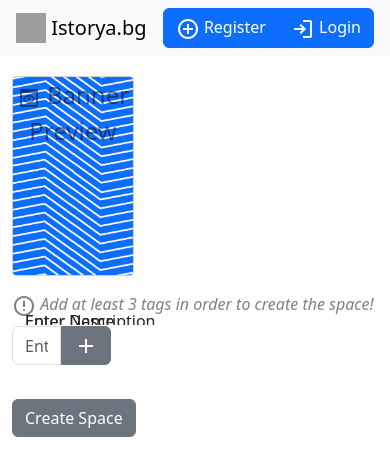
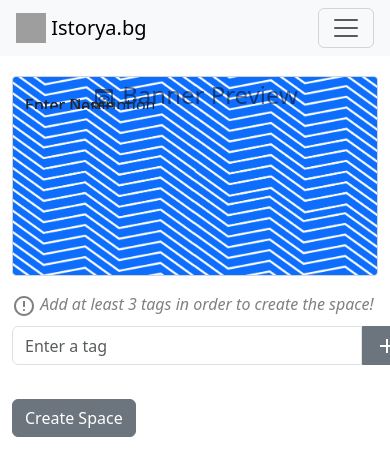
Before and after one commit to kaloydimitrov/Tekst, a Django app: template routing/templates/spaces/create-space.html in a window 390 px wide; the page is wider, and only the part inside the window is pictured. Shown: the top 476 px of that part. Run offline with Django 5.2, Linux system fonts and the light colour scheme; the template is opened without the code that fills it, so the values that code supplies are empty; some libraries are stand-ins or nearby versions; grey boxes are pictures that could not be loaded.

Commit message:
responsive design

```diff
--- a/posts/models.py
+++ b/posts/models.py
@@ -10,7 +10,6 @@ class Post(models.Model):
     name = models.CharField(max_length=100, validators=[validate_len])
     content = models.TextField(validators=[validate_len])
     visibility = models.BooleanField(default=True)
-    views = models.IntegerField(default=0)
     created_at = models.DateTimeField(auto_now_add=True)
     updated_at = models.DateTimeField(auto_now=True)
 
@@ -28,7 +27,6 @@ class Post(models.Model):
         weight_reactions = 0.4
 
         return (weight_comments * self.comments_count) + (weight_reactions * self.reactions_count)
-
 
     @property
     def tags(self):
--- a/routing/static/css/main.css
+++ b/routing/static/css/main.css
@@ -1,6 +1,14 @@
+*, ::before, ::after {
+    box-sizing: border-box;
+}
+
 .main-nav {
     padding-left: 1em;
     padding-right: 1em;
+}
+
+#bootstrap-override .responsive-dropdown {
+    display: none;
 }
 
 .main-header .dropdown-toggle:focus,
--- /dev/null
+++ b/routing/static/css/responsive.css
@@ -0,0 +1,19 @@
+@media only screen and (max-width: 600px) {
+    #bootstrap-override .image-preview-container,
+    #bootstrap-override .tags-space-container .card
+    {
+        width: 100%;
+    }
+}
+
+@media only screen and (max-width: 1000px) {
+    .main-nav .authenticated-container,
+    .main-nav .btn-group
+    {
+        display: none;
+    }
+
+    #bootstrap-override .responsive-dropdown {
+        display: block;
+    }
+}
--- a/routing/templates/base.html
+++ b/routing/templates/base.html
@@ -4,6 +4,8 @@
 <html lang="en">
 <head>
     <meta charset="UTF-8">
+    <meta name="viewport" content="width=device-width, initial-scale=1.0">
+
     <title>{% block title %}{% endblock %}</title>
 
     {# VueJS integration #}
@@ -22,8 +24,9 @@
 
     {# Styles #}
     <link rel="stylesheet" href="{% static 'css/main.css' %}">
+    <link rel="stylesheet" href="{% static 'css/responsive.css' %}">
 </head>
-<body>
+<body id="bootstrap-override">
     <header class="main-header">
         <nav class="navbar navbar-light bg-light main-nav">
             <a class="navbar-brand" href="{% url 'home' %}">
@@ -80,7 +83,50 @@
                     </button>
                 {% endif %}
             </div>
+
+            <div class="responsive-dropdown">
+                <button class="navbar-toggler" type="button" data-bs-toggle="collapse" data-bs-target="#navbarToggleExternalContent" aria-controls="navbarToggleExternalContent" aria-expanded="false" aria-label="Toggle navigation">
+                    <span class="navbar-toggler-icon"></span>
+                </button>
+            </div>
         </nav>
+        <div class="collapse" id="navbarToggleExternalContent">
+            <ul class="list-group">
+                {% if request.user.is_authenticated %}
+                <li class="list-group-item">
+                    <a class="text-decoration-none" href="{% url 'list_spaces' %}">
+                        <svg xmlns="http://www.w3.org/2000/svg" height="24px" viewBox="0 -960 960 960" width="24px" fill="#000000"><path d="M440-183v-274L200-596v274l240 139Zm80 0 240-139v-274L520-457v274Zm-80 92L160-252q-19-11-29.5-29T120-321v-318q0-22 10.5-40t29.5-29l280-161q19-11 40-11t40 11l280 161q19 11 29.5 29t10.5 40v318q0 22-10.5 40T800-252L520-91q-19 11-40 11t-40-11Zm200-528 77-44-237-137-78 45 238 136Zm-160 93 78-45-237-137-78 45 237 137Z"/></svg>
+                        Browse spaces
+                    </a>
+                </li>
+                <li class="list-group-item">
+                    <a class="text-decoration-none" href="{% url 'create_space' %}">
+                        <svg xmlns="http://www.w3.org/2000/svg" height="24px" viewBox="0 -960 960 960" width="24px" fill="#000000"><path d="M440-280h80v-160h160v-80H520v-160h-80v160H280v80h160v160ZM200-120q-33 0-56.5-23.5T120-200v-560q0-33 23.5-56.5T200-840h560q33 0 56.5 23.5T840-760v560q0 33-23.5 56.5T760-120H200Zm0-80h560v-560H200v560Zm0-560v560-560Z"/></svg>
+                        Create space
+                    </a>
+                </li>
+                <li class="list-group-item">
+                    <a class="text-decoration-none" href="{% url 'logout' %}">
+                        <svg xmlns="http://www.w3.org/2000/svg" height="24px" viewBox="0 -960 960 960" width="24px" fill="#000000"><path d="M200-120q-33 0-56.5-23.5T120-200v-560q0-33 23.5-56.5T200-840h280v80H200v560h280v80H200Zm440-160-55-58 102-102H360v-80h327L585-622l55-58 200 200-200 200Z"/></svg>
+                        Logout
+                    </a>
+                </li>
+                {% else %}
+                <li class="list-group-item">
+                    <a class="text-decoration-none" href="{% url 'sign-up' %}">
+                        <svg xmlns="http://www.w3.org/2000/svg" height="24px" viewBox="0 -960 960 960" width="24px" fill="#000000"><path d="M440-280h80v-160h160v-80H520v-160h-80v160H280v80h160v160Zm40 200q-83 0-156-31.5T197-197q-54-54-85.5-127T80-480q0-83 31.5-156T197-763q54-54 127-85.5T480-880q83 0 156 31.5T763-763q54 54 85.5 127T880-480q0 83-31.5 156T763-197q-54 54-127 85.5T480-80Zm0-80q134 0 227-93t93-227q0-134-93-227t-227-93q-134 0-227 93t-93 227q0 134 93 227t227 93Zm0-320Z"/></svg>
+                        Register
+                    </a>
+                </li>
+                <li class="list-group-item">
+                    <a class="text-decoration-none" href="{% url 'login' %}">
+                        <svg xmlns="http://www.w3.org/2000/svg" height="24px" viewBox="0 -960 960 960" width="24px" fill="#000000"><path d="M480-120v-80h280v-560H480v-80h280q33 0 56.5 23.5T840-760v560q0 33-23.5 56.5T760-120H480Zm-80-160-55-58 102-102H120v-80h327L345-622l55-58 200 200-200 200Z"/></svg>
+                        Login
+                    </a>
+                </li>
+                {% endif %}
+            </ul>
+        </div>
     </header>
 
     {% if messages %}
--- a/routing/templates/includes/js/vue-app-posts.js
+++ b/routing/templates/includes/js/vue-app-posts.js
@@ -75,6 +75,9 @@ const postsApp = new Vue({
         },
         listComments(postId) {
             const spinner = document.getElementById(`loadingContainer${postId}`);
+            const section = document.getElementById(`stickyHeader${postId}`);
+
+            section.scrollIntoView({ behavior: 'smooth' });
 
             axios.
             get(`/api/comment/${postId}/`)
--- a/routing/templates/includes/posts.html
+++ b/routing/templates/includes/posts.html
@@ -24,14 +24,14 @@
             </span>
         </div>
         <div class="list-group list-group-flush text-muted">
-            <header class="sticky-header">
+            <header class="sticky-header" :id="'stickyHeader' + post.id">
                 <li class="list-group-item d-flex justify-content-between">
                     <span data-bs-toggle="collapse" role="button" aria-expanded="false" aria-controls="collapse" @click="listComments(post.id)" :href="'#collapse' + post.id">
                         [[ post.comments_count ]] comments
                     </span>
                     <span>
                         <svg xmlns="http://www.w3.org/2000/svg" height="24px" viewBox="0 -960 960 960" width="24px" fill="#5f6368"><path d="m136-240-56-56 296-298 160 160 208-206H640v-80h240v240h-80v-104L536-320 376-480 136-240Z"/></svg>
-                        [[ post.rating ]] rating
+                        [[ (Math.round(post.rating * 100) / 100).toFixed(1) ]] rating
                     </span>
                     <span>[[ post.reactions_count ]] reactions</span>
 
--- a/routing/templates/posts/create-post.html
+++ b/routing/templates/posts/create-post.html
@@ -275,7 +275,7 @@
     }
 
     .card {
-        width: 33.3%;
+        width: 25em;
         margin-bottom: 16px;
     }
 
--- a/routing/templates/spaces/create-space.html
+++ b/routing/templates/spaces/create-space.html
@@ -8,14 +8,6 @@
         {% csrf_token %}
         {% include 'includes/errors.html' %}
 
-        <div class="image-preview-container">
-            <label for="image-preview">
-                <svg xmlns="http://www.w3.org/2000/svg" height="24px" viewBox="0 -960 960 960" width="24px" fill="#0000007F"><path d="M200-120q-33 0-56.5-23.5T120-200v-560q0-33 23.5-56.5T200-840h560q33 0 56.5 23.5T840-760v560q0 33-23.5 56.5T760-120H200Zm0-80h560v-480H200v480Zm280-80q-82 0-146.5-44.5T240-440q29-71 93.5-115.5T480-600q82 0 146.5 44.5T720-440q-29 71-93.5 115.5T480-280Zm0-60q56 0 102-26.5t72-73.5q-26-47-72-73.5T480-540q-56 0-102 26.5T306-440q26 47 72 73.5T480-340Zm0-100Zm0 60q25 0 42.5-17.5T540-440q0-25-17.5-42.5T480-500q-25 0-42.5 17.5T420-440q0 25 17.5 42.5T480-380Z"/></svg>
-                Banner Preview
-            </label>
-            <img id="image-preview" src="{% static 'images/default-banner.png' %}" alt="Image Preview">
-        </div>
-
         <div class="form-floating mb-3">
             {{ form.name }}
             <label for="name">Enter Name</label>
@@ -23,6 +15,14 @@
         <div class="form-floating mb-3">
             {{ form.description }}
             <label for="description">Enter Description</label>
+        </div>
+
+        <div class="image-preview-container">
+            <label for="image-preview">
+                <svg xmlns="http://www.w3.org/2000/svg" height="24px" viewBox="0 -960 960 960" width="24px" fill="#0000007F"><path d="M200-120q-33 0-56.5-23.5T120-200v-560q0-33 23.5-56.5T200-840h560q33 0 56.5 23.5T840-760v560q0 33-23.5 56.5T760-120H200Zm0-80h560v-480H200v480Zm280-80q-82 0-146.5-44.5T240-440q29-71 93.5-115.5T480-600q82 0 146.5 44.5T720-440q-29 71-93.5 115.5T480-280Zm0-60q56 0 102-26.5t72-73.5q-26-47-72-73.5T480-540q-56 0-102 26.5T306-440q26 47 72 73.5T480-340Zm0-100Zm0 60q25 0 42.5-17.5T540-440q0-25-17.5-42.5T480-500q-25 0-42.5 17.5T420-440q0 25 17.5 42.5T480-380Z"/></svg>
+                Banner Preview
+            </label>
+            <img id="image-preview" src="{% static 'images/default-banner.png' %}" alt="Image Preview">
         </div>
 
         {{ form.image }}
@@ -34,7 +34,7 @@
 
         <div class="form-floating mb-3 tags-container">
             {{ form.tags }}
-            <div class="input-group mb-3" style="width: 27%">
+            <div class="input-group mb-3">
                 <input type="text" class="form-control" placeholder="Enter a tag" v-model="newTag" @keyup.enter="addTag">
                 <button type="button" class="btn btn-secondary" style="margin: 0" @click="addTag">
                     <svg xmlns="http://www.w3.org/2000/svg" height="24px" viewBox="0 -960 960 960" width="24px" fill="#FFFFFF"><path d="M440-440H200v-80h240v-240h80v240h240v80H520v240h-80v-240Z"/></svg>
@@ -105,6 +105,7 @@
 
     .tags-container {
         margin: 8px 0 16px 0;
+        width: 25em;
     }
 
     .badge {
@@ -120,7 +121,7 @@
     .image-preview-container {
         position: relative;
         height: 200px;
-        width: 33.3%;
+        width: 25em;
         border: 1px solid #ced4da;
         border-radius: .25rem;
         margin-bottom: 16px;
--- a/routing/templates/spaces/list-spaces.html
+++ b/routing/templates/spaces/list-spaces.html
@@ -43,7 +43,7 @@
 
         <div v-else class="row">
             {% for space in space_list %}
-            <div class="col-md-4 mb-4">
+            <div class="col-lg-4 col-md-6 mb-4">
                 <div class="card">
                     {% if space.image %}
                     <img class="card-img-top" src="{{ space.image.url }}" alt="Card image cap">
```
Also changed, not shown: routing/templates/includes/js/vue-app-message.js (+8 -7 lines).
